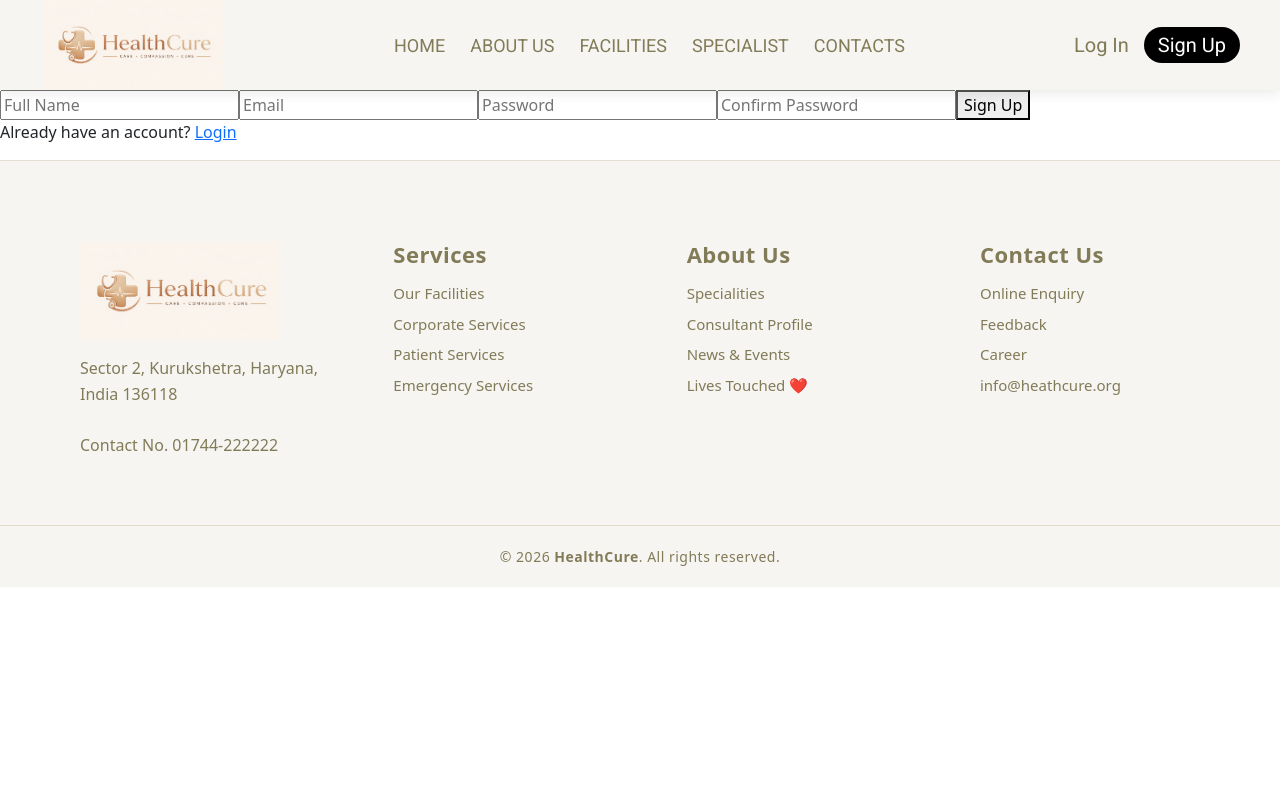
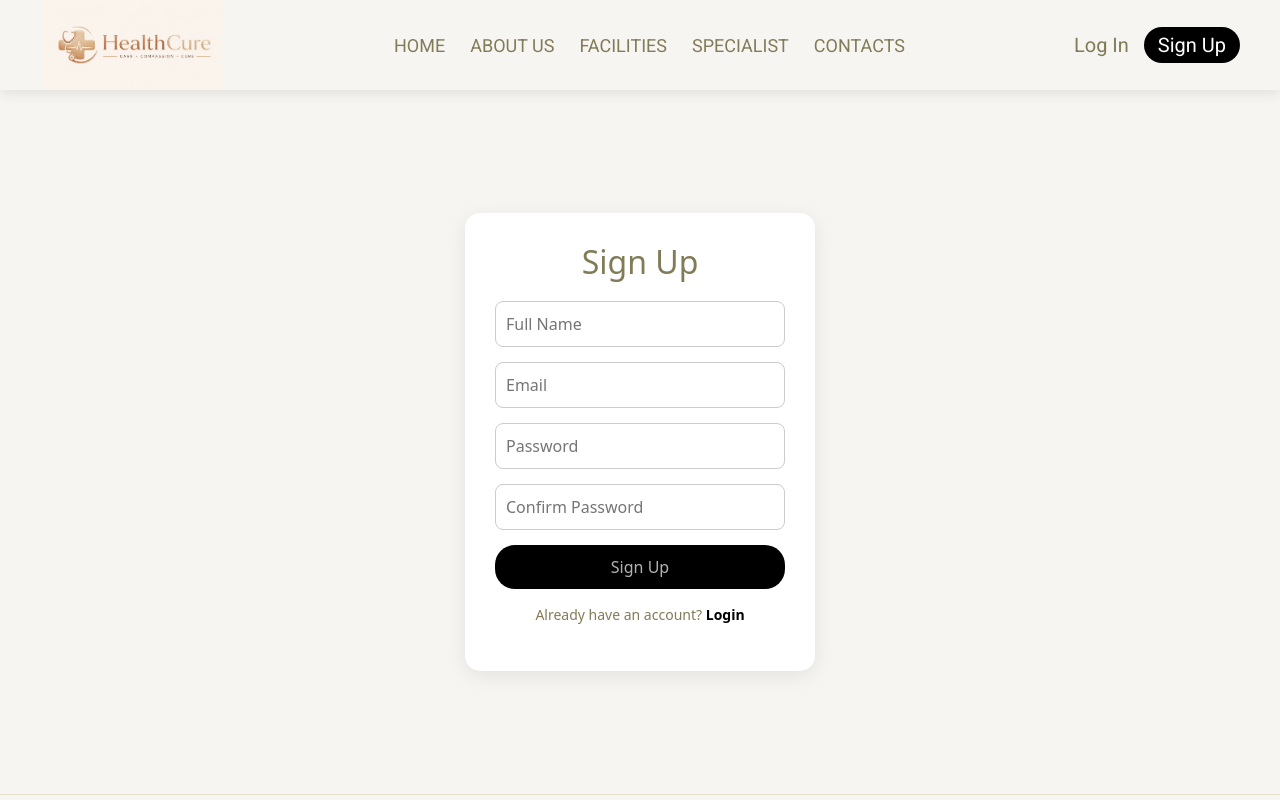
Before and after one commit to abhidhi486/HealthCure, a React (Vite) app: page /signup in a window 1280 px wide. Shown: the top 800 px of the page. Built offline with nearby package versions, Linux system fonts and the light colour scheme; no server answers; a web font is replaced by a local one.

Commit message:
updated changes

```diff
--- a/src/App.jsx
+++ b/src/App.jsx
@@ -28,8 +28,6 @@ import Feedback from "./Pages/Feedback"
 import Career from "./Pages/Career"
 import Mail from "./Pages/Mail"
 
-import ProtectedRoute from "./Component/ProtectedRoute"
-
 function App() {
   return (
     <BrowserRouter>
@@ -43,6 +41,7 @@ function App() {
           path="/"
           element={
             <>
+
              <Hero />
              <Cards />
              <Cards2 />
@@ -50,6 +49,7 @@ function App() {
              <Cards4 />
              <Cards5 />
              <ChatBot />
+
             </>
              }
           />
@@ -61,37 +61,23 @@ function App() {
 
           <Route path="/login" element={<Login />} />
           <Route path="/signup" element={<Signup />} />
-
-          <Route
-            path="/profile"
-            element={
-              <ProtectedRoute>
-                <Profile />
-              </ProtectedRoute>
-            }
-          />
-
-          <Route
-            path="/appointment"
-            element={
-              <ProtectedRoute>
-                <Appointment />
-              </ProtectedRoute>
-            }
-          />
+          <Route path="/profile" element={<Profile />} />
 
           <Route path="/corporate" element={<Corporate />} />
           <Route path="/patient" element={<Patient />} />
           <Route path="/emergency" element={<Emergency />} />
 
           <Route path="/consultant" element={<Consultant />} />
-          <Route path="/news" element={<News />} />
-          <Route path="/lives" element={<Lives />} />
+          <Route path="/news" element={<News />}></Route>
+          <Route path="/lives" element={<Lives />}></Route>
 
           <Route path="/enquiry" element={<Enquiry />} />
           <Route path="/feedback" element={<Feedback />} />
           <Route path="/career" element={<Career />} />
           <Route path="/mail" element={<Mail />} />
+
+          <Route path="/appointment" element={<Appointment />} />
+
 
         </Routes>
       </div>
--- a/src/AuthContext.jsx
+++ b/src/AuthContext.jsx
@@ -1,50 +1,30 @@
-import { createContext, useEffect, useState } from "react"
-import { auth } from "./firebase"
-import { onAuthStateChanged, signOut } from "firebase/auth"
+import { createContext, useState, useEffect } from "react"
 
 export const AuthContext = createContext()
 
 export const AuthProvider = ({ children }) => {
 
   const [user, setUser] = useState(null)
-  const [loading, setLoading] = useState(true)
 
   useEffect(() => {
-
-    const unsubscribe = onAuthStateChanged(auth, (currentUser) => {
-
-      if (currentUser) {
-        setUser({
-          email: currentUser.email,
-          name: currentUser.displayName || "",
-          uid: currentUser.uid
-        })
-      } else {
-        setUser(null)
-      }
-
-      setLoading(false)
-    })
-
-    return () => unsubscribe()
-
+    const savedUser = localStorage.getItem("user")
+    if (savedUser) {
+      setUser(JSON.parse(savedUser))
+    }
   }, [])
 
-  // ✅ NEW (IMPORTANT FIX)
-  const updateUser = (newData) => {
-    setUser(prev => ({
-      ...prev,
-      ...newData
-    }))
+  const login = (data) => {
+    setUser(data)
+    localStorage.setItem("user", JSON.stringify(data))
   }
 
-  const logout = async () => {
-    await signOut(auth)
+  const logout = () => {
     setUser(null)
+    localStorage.removeItem("user")
   }
 
   return (
-    <AuthContext.Provider value={{ user, loading, logout, updateUser }}>
+    <AuthContext.Provider value={{ user, login, logout }}>
       {children}
     </AuthContext.Provider>
   )
--- a/src/Component/ProtectedRoute.jsx
+++ /dev/null
@@ -1,20 +0,0 @@
-import { useContext } from "react"
-import { Navigate } from "react-router-dom"
-import { AuthContext } from "../AuthContext"
-
-function ProtectedRoute({ children }) {
-
-  const { user, loading } = useContext(AuthContext) // 🔥 loading add
-
-  if (loading) {
-    return <div>Loading...</div>
-  }
-
-  if (!user) {
-    return <Navigate to="/login" />
-  }
-
-  return children
-}
-
-export default ProtectedRoute
--- a/src/Pages/Login.jsx
+++ b/src/Pages/Login.jsx
@@ -1,52 +1,134 @@
-import { useState } from "react"
+import { useState, useContext} from "react"
+import { AuthContext } from "../AuthContext"
 import { Link, useNavigate } from "react-router-dom"
-import { auth } from "../firebase"
-import { signInWithEmailAndPassword } from "firebase/auth"
 
 function Login() {
 
   const navigate = useNavigate()
+  const {login} = useContext(AuthContext)
 
   const [form, setForm] = useState({
     email: "",
     password: ""
   })
 
-  const handleSubmit = async (e) => {
+  const handleSubmit = (e) => {
     e.preventDefault()
 
-    try {
-      await signInWithEmailAndPassword(
-        auth,
-        form.email,
-        form.password
-      )
+    const userData = {
+      email: form.email
+    }
+
+    login(userData)
 
     alert("Login Successful ✅")
+
     navigate("/")
+  }
 
-    } catch (err) {
-      alert(err.message)
+  const styles = {
+    container: {
+      height: "88vh",
+      display: "flex",
+      justifyContent: "center",
+      alignItems: "center",
+      background: "#f6f5f2"
+    },
+
+    box: {
+      width: "350px",
+      padding: "30px",
+      background: "#fff",
+      borderRadius: "15px",
+      boxShadow: "0 5px 20px #00000014)"
+    },
+
+    heading: {
+      textAlign: "center",
+      marginBottom: "20px",
+      color: "#827b58"
+    },
+
+    input: {
+      width: "100%",
+      padding: "10px",
+      marginBottom: "15px",
+      borderRadius: "8px",
+      border: "1px solid #ccc",
+      outline: "none"
+    },
+
+    button: {
+      width: "100%",
+      padding: "10px",
+      background: "#000",
+      color: "#ffffffb3",
+      border: "none",
+      borderRadius: "20px",
+      cursor: "pointer",
+      fontSize: "16px",
+      transition: "0.3s"
+    },
+
+    bottomText: {
+      textAlign: "center",
+      marginTop: "15px",
+      fontSize: "14px",
+      color: "#827b58"
+    },
+
+    link: {
+      color: "#000",
+      fontWeight: "bold",
+      textDecoration: "none"
     }
   }
 
   return (
-    <div>
+    <div style={styles.container}>
+
+      <div style={styles.box}>
+
+        <h2 style={styles.heading}>Login</h2>
+
         <form onSubmit={handleSubmit}>
-        <input type="email" placeholder="Email" required
+
+          <input
+            type="email"
+            placeholder="Email"
+            style={styles.input}
             onChange={(e) => setForm({ ...form, email: e.target.value })}
+            required
           />
 
-        <input type="password" placeholder="Password" required
+          <input
+            type="password"
+            placeholder="Password"
+            style={styles.input}
             onChange={(e) => setForm({ ...form, password: e.target.value })}
+            required
           />
 
-        <button type="submit">Login</button>
+          <button
+            type="submit"
+            style={styles.button}
+            onMouseOver={(e)=> e.target.style.background="#333"}
+            onMouseOut={(e)=> e.target.style.background="#000"}
+          >
+            Login
+          </button>
 
-        <p>
-          Don’t have an account? <Link to="/signup">Sign Up</Link>
+        </form>
+
+        <p style={styles.bottomText}>
+          Don’t have an account?{" "}
+          <Link to="/signup" style={styles.link}>
+            Sign Up
+          </Link>
         </p>
-      </form>
+
+      </div>
+
     </div>
   )
 }
--- a/src/Pages/Signup.jsx
+++ b/src/Pages/Signup.jsx
@@ -1,11 +1,11 @@
-import { useState } from "react"
+import { useState, useContext } from "react"
+import { AuthContext } from "../AuthContext"
 import { Link, useNavigate } from "react-router-dom"
-import { auth } from "../firebase"
-import { createUserWithEmailAndPassword, updateProfile } from "firebase/auth"
 
 function Signup() {
 
   const navigate = useNavigate()
+  const { login } = useContext(AuthContext)
 
   const [form, setForm] = useState({
     fullName: "",
@@ -14,7 +14,7 @@ function Signup() {
     confirmPassword: ""
   })
 
-  const handleSubmit = async (e) => {
+  const handleSubmit = (e) => {
     e.preventDefault()
 
     if (form.password !== form.confirmPassword) {
@@ -22,50 +22,152 @@ function Signup() {
       return
     }
 
-    try {
-      const userCredential = await createUserWithEmailAndPassword(
-        auth,
-        form.email,
-        form.password
+    const existingUsers = JSON.parse(localStorage.getItem("users")) || []
+
+    const userExists = existingUsers.find(
+      (user) => user.email === form.email
     )
 
-      await updateProfile(userCredential.user, {
-        displayName: form.fullName
-      })
+    if (userExists) {
+      alert("User already exists ❌")
+      return
+    }
+
+    const newUser = {
+      name: form.fullName,
+      email: form.email,
+      password: form.password
+    }
+
+    const updatedUsers = [...existingUsers, newUser]
+    localStorage.setItem("users", JSON.stringify(updatedUsers))
+
+    login(newUser)
 
     alert("Signup Successful ✅")
+
     navigate("/")
+  }
 
-    } catch (err) {
-      alert(err.message)
+  const styles = {
+    container: {
+      height: "88vh",
+      display: "flex",
+      justifyContent: "center",
+      alignItems: "center",
+      background: "#f6f5f2"
+    },
+
+    box: {
+      width: "350px",
+      padding: "30px",
+      background: "#fff",
+      borderRadius: "15px",
+      boxShadow: "0 5px 20px #00000014"
+    },
+
+    heading: {
+      textAlign: "center",
+      marginBottom: "20px",
+      color: "#827b58"
+    },
+
+    input: {
+      width: "100%",
+      padding: "10px",
+      marginBottom: "15px",
+      borderRadius: "8px",
+      border: "1px solid #ccc",
+      outline: "none"
+    },
+
+    button: {
+      width: "100%",
+      padding: "10px",
+      background: "#000",
+      color: "#ffffffb3",
+      border: "none",
+      borderRadius: "20px",
+      cursor: "pointer",
+      fontSize: "16px",
+      transition: "0.3s"
+    },
+
+    bottomText: {
+      textAlign: "center",
+      marginTop: "15px",
+      fontSize: "14px",
+      color: "#827b58"
+    },
+
+    link: {
+      color: "#000",
+      fontWeight: "bold",
+      textDecoration: "none"
     }
   }
 
   return (
-    <div>
+    <div style={styles.container}>
+
+      <div style={styles.box}>
+
+        <h2 style={styles.heading}>Sign Up</h2>
+
         <form onSubmit={handleSubmit}>
-        <input type="text" placeholder="Full Name" required
+
+          <input
+            type="text"
+            placeholder="Full Name"
+            style={styles.input}
             onChange={(e) => setForm({ ...form, fullName: e.target.value })}
+            required
           />
 
-        <input type="email" placeholder="Email" required
+          <input
+            type="email"
+            placeholder="Email"
+            style={styles.input}
             onChange={(e) => setForm({ ...form, email: e.target.value })}
+            required
           />
 
-        <input type="password" placeholder="Password" required
+          <input
+            type="password"
+            placeholder="Password"
+            style={styles.input}
             onChange={(e) => setForm({ ...form, password: e.target.value })}
+            required
           />
 
-        <input type="password" placeholder="Confirm Password" required
+          <input
+            type="password"
+            placeholder="Confirm Password"
+            style={styles.input}
             onChange={(e) => setForm({ ...form, confirmPassword: e.target.value })}
+            required
           />
 
-        <button type="submit">Sign Up</button>
+          <button
+            type="submit"
+            style={styles.button}
+            onMouseOver={(e) => e.target.style.background = "#333"}
+            onMouseOut={(e) => e.target.style.background = "#000"}
+          >
+            Sign Up
+          </button>
 
-        <p>
-          Already have an account? <Link to="/login">Login</Link>
+        </form>
+
+        <p style={styles.bottomText}>
+          Already have an account?{" "}
+          <Link to="/login" style={styles.link}>
+            Login
+          </Link>
         </p>
-      </form>
+
+      </div>
+
     </div>
   )
 }
--- a/src/firebase.js
+++ /dev/null
@@ -1,17 +0,0 @@
-import { initializeApp } from "firebase/app"
-import { getAuth } from "firebase/auth"
-import { getFirestore } from "firebase/firestore"
-
-const firebaseConfig = {
-  apiKey: "AIzaSyB9Knj2mOrMzzsauwe5GGfXe1FBTZu-P9k",
-  authDomain: "healthcure-e332a.firebaseapp.com",
-  projectId: "healthcure-e332a",
-  storageBucket: "healthcure-e332a.firebasestorage.app",
-  messagingSenderId: "222697995022",
-  appId: "1:222697995022:web:e09624d92ca4b2c7bc355f"
-}
-
-const app = initializeApp(firebaseConfig)
-
-export const auth = getAuth(app)
-export const db = getFirestore(app)
```
Also changed, not shown: src/Pages/Appointment.jsx (+32 -15 lines), src/Pages/Profile.jsx (+31 -70 lines). Lines whose indentation alone changed are shown as unchanged.
